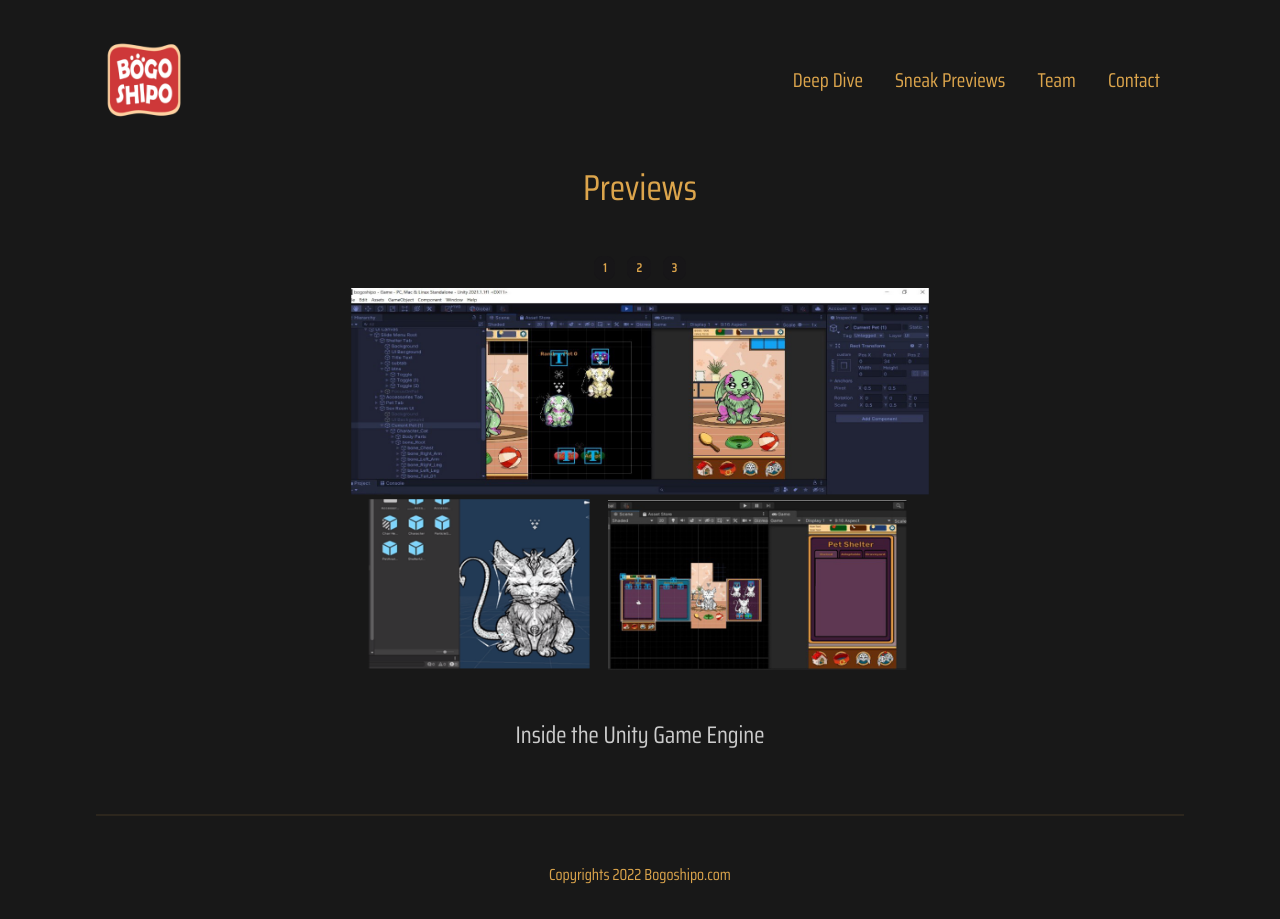
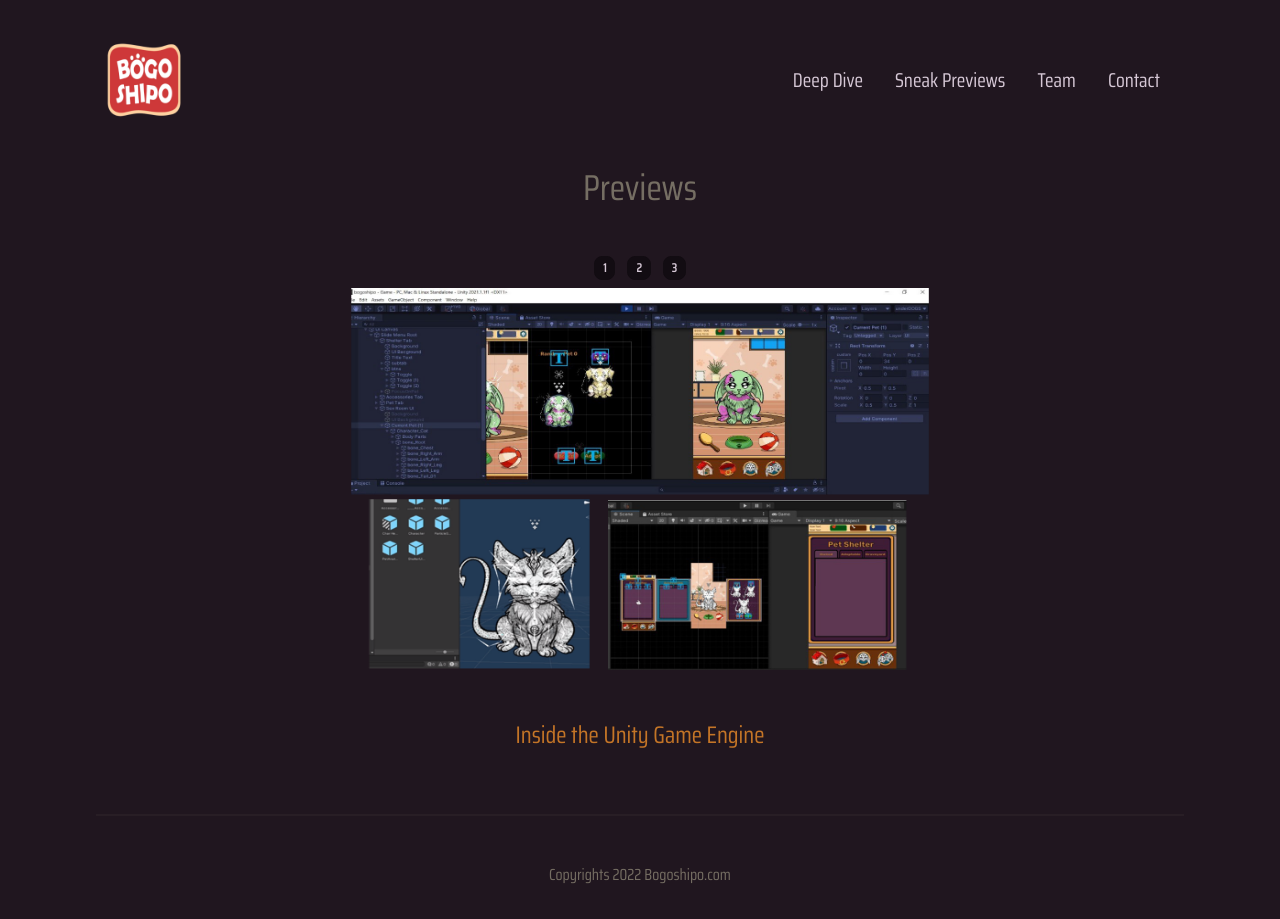
Before and after one commit to zubin-madon/bogoshipo_website, a Next.js app: page /sneak-previews in a window 1280 px wide. Built offline with nearby package versions, Linux system fonts and the light colour scheme.

Commit message:
Switch to coffee theme

```diff
--- a/components/Navbar/Navbar.js
+++ b/components/Navbar/Navbar.js
@@ -1,10 +1,11 @@
 import Link from "next/link";
 import Image from "next/image";
+import NavbarWrapper from "./NavbarWrapper";
 
 export default function Navbar() {
   return (
     <>
-      <div className="navbar bg-dark text-neutral-content flex justify-between">
+      <NavbarWrapper>
         <div className="">
           <Link href="/" alt="home">
             <Image
@@ -70,7 +71,7 @@ export default function Navbar() {
             </nav>
           </ul>
         </div>
-      </div>
+      </NavbarWrapper>
     </>
   );
 }
--- /dev/null
+++ b/components/Navbar/NavbarWrapper.js
@@ -0,0 +1,9 @@
+export default function NavbarWrapper({ children }) {
+  return (
+    <>
+      <div className="navbar text-neutral-content flex justify-between">
+        {children}
+      </div>
+    </>
+  );
+}
--- a/pages/_document.js
+++ b/pages/_document.js
@@ -3,9 +3,9 @@ import Document, { Html, Head, Main, NextScript } from "next/document";
 export default class MyDocument extends Document {
   render() {
     return (
-      <Html lang="en">
+      <Html lang="en" data-theme="coffee">
         <Head></Head>
-        <body className="px-6 xl:px-24 py-8 bg-dark">
+        <body className="px-6 xl:px-24 py-8">
           <Main />
           <NextScript />
         </body>
--- a/tailwind.config.js
+++ b/tailwind.config.js
@@ -5,12 +5,8 @@ module.exports = {
   ],
   theme: {
     extend: {},
-    colors: {
-      dark: "#181818",
-    },
+    colors: {},
   },
   plugins: [require("daisyui")],
-  daisyui: {
-    themes: ["luxury"],
-  },
+  daisyui: {},
 };
```
